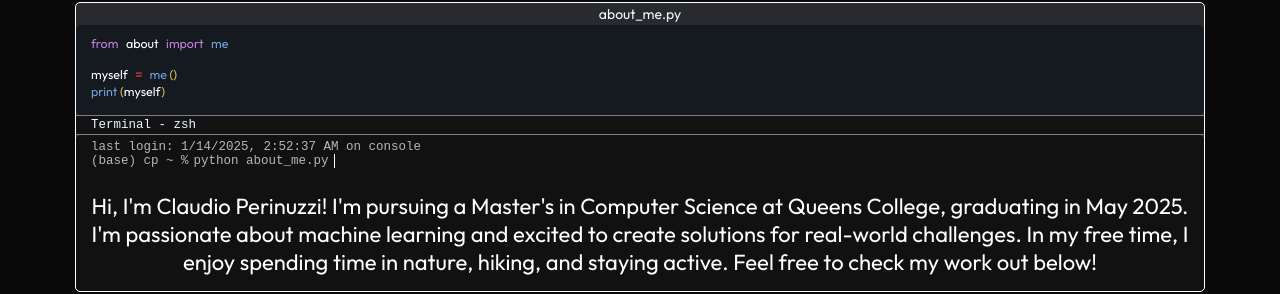
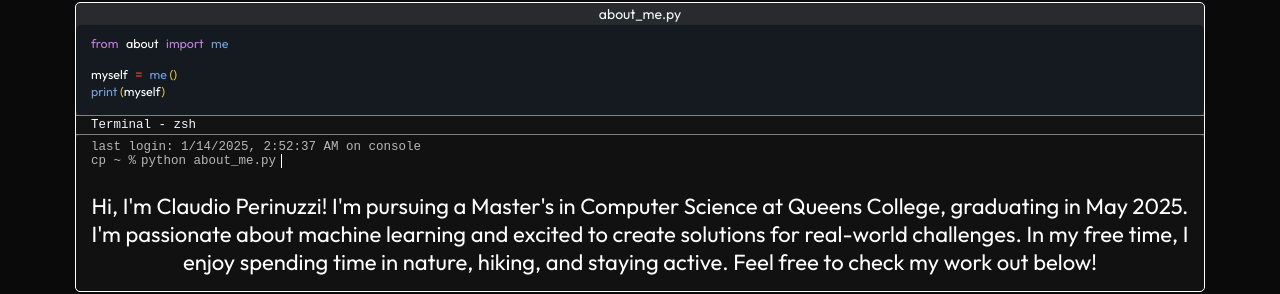
Before and after one commit to Claudio-Perinuzzi/portfolio-website, a React (Vite) app: page / in a window 1280 px wide. Shown: the part 506-800 px from the top of the page. Built offline with nearby package versions, Linux system fonts and the light colour scheme.

Commit message:
Fixed margins

```diff
--- a/src/components/About/About.jsx
+++ b/src/components/About/About.jsx
@@ -34,7 +34,7 @@ export const About = () => {
 
                     <div className={styles.terminal}>
                         last login: {new Date().toLocaleString()} on console <br />
-                        (base) cp ~ %
+                        cp ~ %
                         <div className={styles.pythonCommand}>
                             python about_me.py
                         </div>
```
